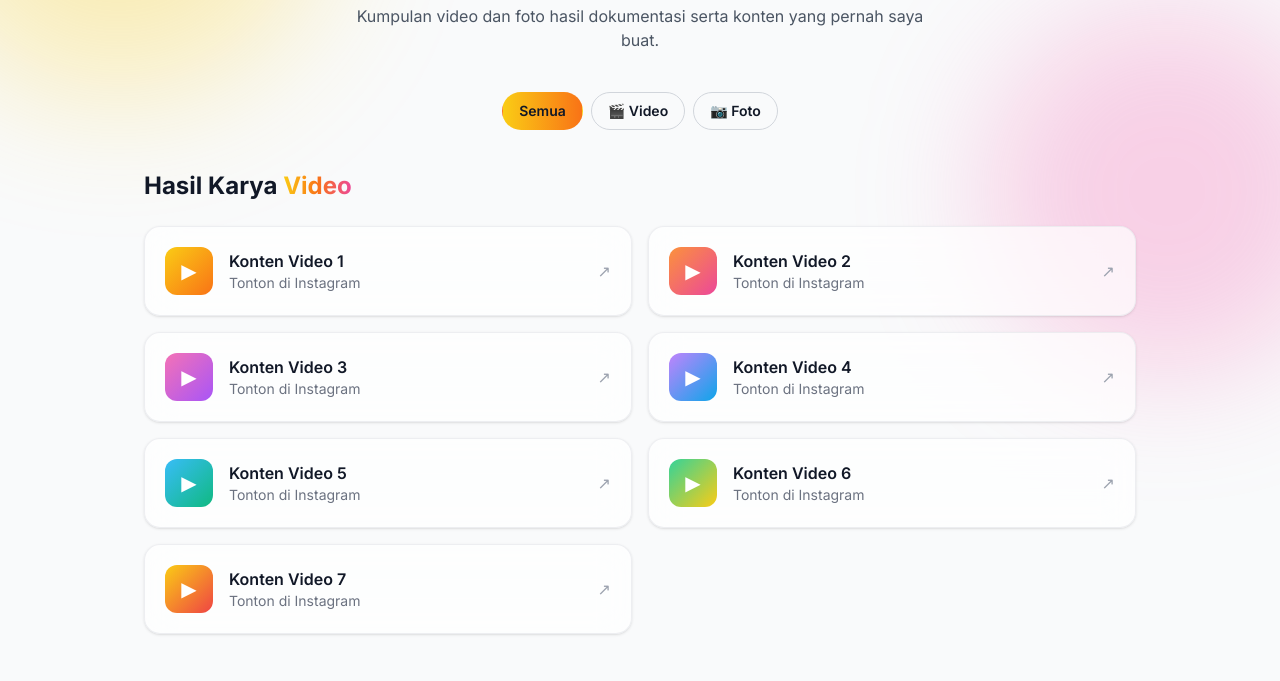
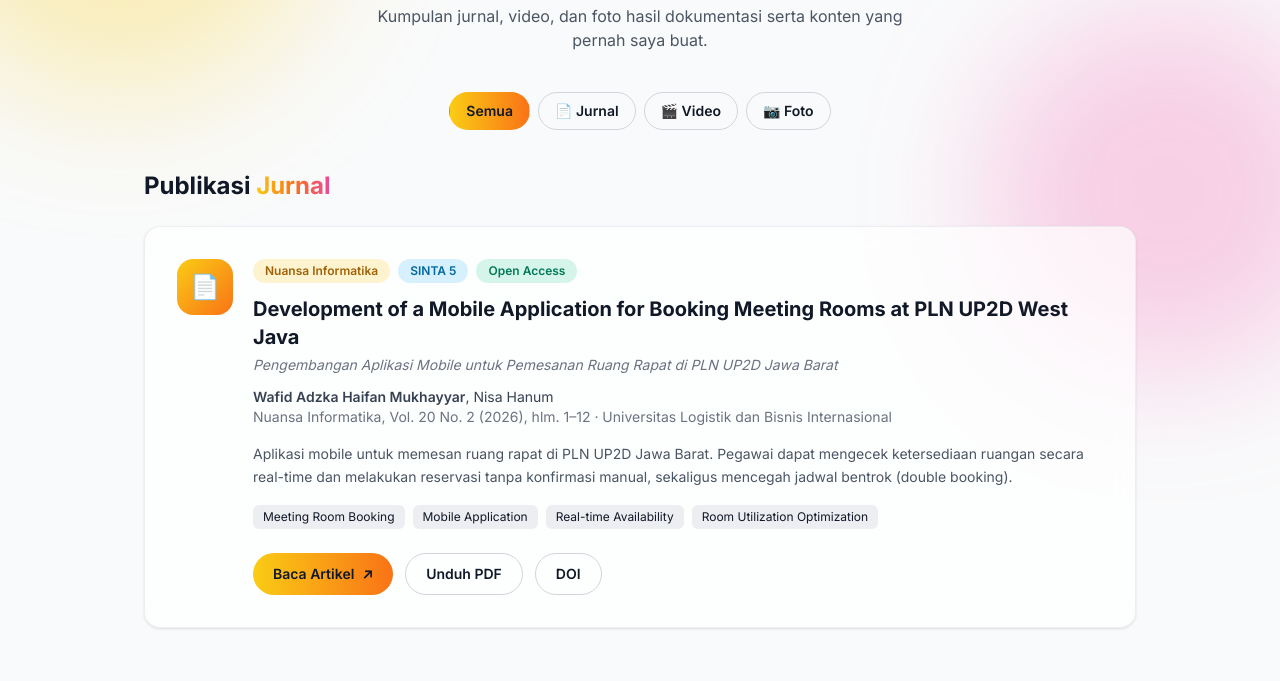
Before and after one commit to Team-Informatika/714220014, a plain HTML site: page gallery.html in a window 1280 px wide. Shown: the part 247-928 px from the top of the page. Drawn offline with nearby package versions, Linux system fonts and the light colour scheme.

Commit message:
tambah jurnal

```diff
--- a/gallery.html
+++ b/gallery.html
@@ -4,7 +4,7 @@
   <meta charset="UTF-8" />
   <title>Gallery – Wafid</title>
   <meta name="viewport" content="width=device-width, initial-scale=1" />
-  <meta name="description" content="Galeri hasil karya video dan foto Wafid Adzka." />
+  <meta name="description" content="Galeri hasil karya video, foto, dan publikasi jurnal Wafid Adzka." />
 
   <script src="https://cdn.tailwindcss.com"></script>
   <script>
@@ -71,6 +71,14 @@
     a.card-glass:hover .arrow { transform: translateX(4px); }
     a.card-glass:hover .play { transform: scale(1.1); }
     .arrow, .play { transition: transform .25s ease; }
+
+    /* Jurnal */
+    .journal-card:hover { box-shadow: 0 18px 40px -12px rgba(249,115,22,.35); border-color: rgba(250,204,21,.6); }
+    .btn-grad {
+      background: linear-gradient(90deg, #facc15, #f97316); color: #111827;
+      transition: transform .2s ease, box-shadow .2s ease;
+    }
+    .btn-grad:hover { transform: translateY(-2px); box-shadow: 0 10px 24px -8px rgba(249,115,22,.6); }
 
     /* Foto */
     .photo { position: relative; overflow: hidden; cursor: zoom-in; aspect-ratio: 4 / 3; }
@@ -158,19 +166,81 @@
           <span class="gradient-text">Gallery</span> Karya
         </h2>
         <p class="text-gray-600 dark:text-gray-400 mt-3 max-w-xl mx-auto">
-          Kumpulan video dan foto hasil dokumentasi serta konten yang pernah saya buat.
+          Kumpulan jurnal, video, dan foto hasil dokumentasi serta konten yang pernah saya buat.
         </p>
       </div>
 
       <!-- Filter -->
-      <div class="reveal flex justify-center gap-2 mb-10" role="group" aria-label="Filter galeri">
+      <div class="reveal flex flex-wrap justify-center gap-2 mb-10" role="group" aria-label="Filter galeri">
         <button class="filter-btn active px-4 py-2 rounded-full text-sm font-semibold border border-gray-300 dark:border-white/20" data-filter="all">Semua</button>
+        <button class="filter-btn px-4 py-2 rounded-full text-sm font-semibold border border-gray-300 dark:border-white/20" data-filter="jurnal">📄 Jurnal</button>
         <button class="filter-btn px-4 py-2 rounded-full text-sm font-semibold border border-gray-300 dark:border-white/20" data-filter="video">🎬 Video</button>
         <button class="filter-btn px-4 py-2 rounded-full text-sm font-semibold border border-gray-300 dark:border-white/20" data-filter="foto">📷 Foto</button>
       </div>
 
+      <!-- JURNAL -->
+      <section id="sec-jurnal" data-section="jurnal">
+        <h3 class="reveal text-2xl font-bold mb-6 text-center sm:text-left">
+          Publikasi <span class="gradient-text">Jurnal</span>
+        </h3>
+
+        <article class="reveal card-glass journal-card rounded-2xl p-6 md:p-8 shadow">
+          <div class="flex flex-col sm:flex-row gap-5">
+            <div class="w-14 h-14 shrink-0 grid place-items-center rounded-2xl bg-gradient-to-br from-yellow-400 to-orange-500 text-white text-2xl" aria-hidden="true">📄</div>
+
+            <div class="min-w-0">
+              <div class="flex flex-wrap items-center gap-2 mb-3">
+                <span class="text-xs font-semibold px-3 py-1 rounded-full bg-yellow-400/20 text-yellow-700 dark:text-yellow-300">Nuansa Informatika</span>
+                <span class="text-xs font-semibold px-3 py-1 rounded-full bg-sky-400/20 text-sky-700 dark:text-sky-300">SINTA 5</span>
+                <span class="text-xs font-semibold px-3 py-1 rounded-full bg-emerald-400/20 text-emerald-700 dark:text-emerald-300">Open Access</span>
+              </div>
+
+              <h4 class="text-lg md:text-xl font-bold leading-snug">
+                Development of a Mobile Application for Booking Meeting Rooms at PLN UP2D West Java
+              </h4>
+              <p class="text-sm italic text-gray-500 dark:text-gray-400 mt-1">
+                Pengembangan Aplikasi Mobile untuk Pemesanan Ruang Rapat di PLN UP2D Jawa Barat
+              </p>
+
+              <p class="text-sm mt-3 text-gray-700 dark:text-gray-300">
+                <span class="font-semibold">Wafid Adzka Haifan Mukhayyar</span>, Nisa Hanum
+              </p>
+              <p class="text-sm text-gray-500 dark:text-gray-400">
+                Nuansa Informatika, Vol. 20 No. 2 (2026), hlm. 1–12 · Universitas Logistik dan Bisnis Internasional
+              </p>
+
+              <p class="text-sm mt-4 text-gray-600 dark:text-gray-400 leading-relaxed">
+                Aplikasi mobile untuk memesan ruang rapat di PLN UP2D Jawa Barat. Pegawai dapat mengecek ketersediaan ruangan secara real-time dan melakukan reservasi tanpa konfirmasi manual, sekaligus mencegah jadwal bentrok (double booking).
+              </p>
+
+              <div class="flex flex-wrap gap-2 mt-4">
+                <span class="text-xs px-2.5 py-1 rounded-md bg-gray-200/70 dark:bg-white/10">Meeting Room Booking</span>
+                <span class="text-xs px-2.5 py-1 rounded-md bg-gray-200/70 dark:bg-white/10">Mobile Application</span>
+                <span class="text-xs px-2.5 py-1 rounded-md bg-gray-200/70 dark:bg-white/10">Real-time Availability</span>
+                <span class="text-xs px-2.5 py-1 rounded-md bg-gray-200/70 dark:bg-white/10">Room Utilization Optimization</span>
+              </div>
+
+              <div class="flex flex-wrap gap-3 mt-6">
+                <a href="https://journal.fkom.uniku.ac.id/ilkom/article/view/556" target="_blank" rel="noopener"
+                   class="btn-grad inline-flex items-center gap-2 px-5 py-2.5 rounded-full text-sm font-semibold">
+                  Baca Artikel <span aria-hidden="true">↗</span>
+                </a>
+                <a href="https://journal.fkom.uniku.ac.id/ilkom/article/view/556/168" target="_blank" rel="noopener"
+                   class="inline-flex items-center gap-2 px-5 py-2.5 rounded-full text-sm font-semibold border border-gray-300 dark:border-white/20 hover:border-yellow-400 transition">
+                  Unduh PDF
+                </a>
+                <a href="https://doi.org/10.25134/ilkom.v20i2.556" target="_blank" rel="noopener"
+                   class="inline-flex items-center gap-2 px-5 py-2.5 rounded-full text-sm font-semibold border border-gray-300 dark:border-white/20 hover:border-yellow-400 transition">
+                  DOI
+                </a>
+              </div>
+            </div>
+          </div>
+        </article>
+      </section>
+
       <!-- VIDEO -->
-      <section id="sec-video" data-section="video">
+      <section id="sec-video" data-section="video" class="mt-14">
         <h3 class="reveal text-2xl font-bold mb-6 text-center sm:text-left">
           Hasil Karya <span class="gradient-text">Video</span>
         </h3>
@@ -332,7 +402,7 @@
     }, { threshold: 0.12 });
     document.querySelectorAll('.reveal').forEach((el) => observer.observe(el));
 
-    // Filter Semua / Video / Foto
+    // Filter Semua / Jurnal / Video / Foto
     document.querySelectorAll('.filter-btn').forEach((btn) => {
       btn.addEventListener('click', () => {
         document.querySelectorAll('.filter-btn').forEach((b) => b.classList.remove('active'));
```
